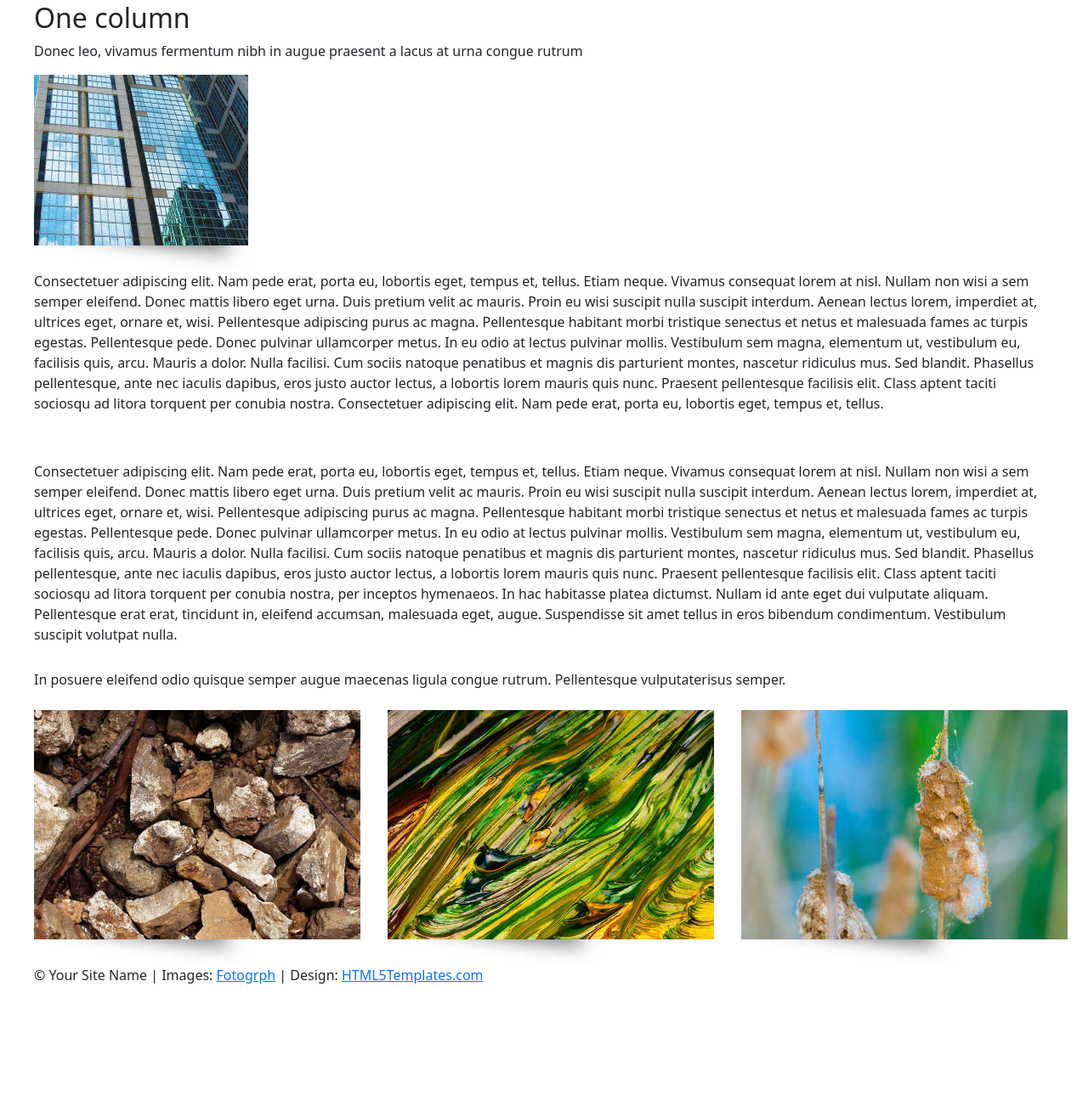
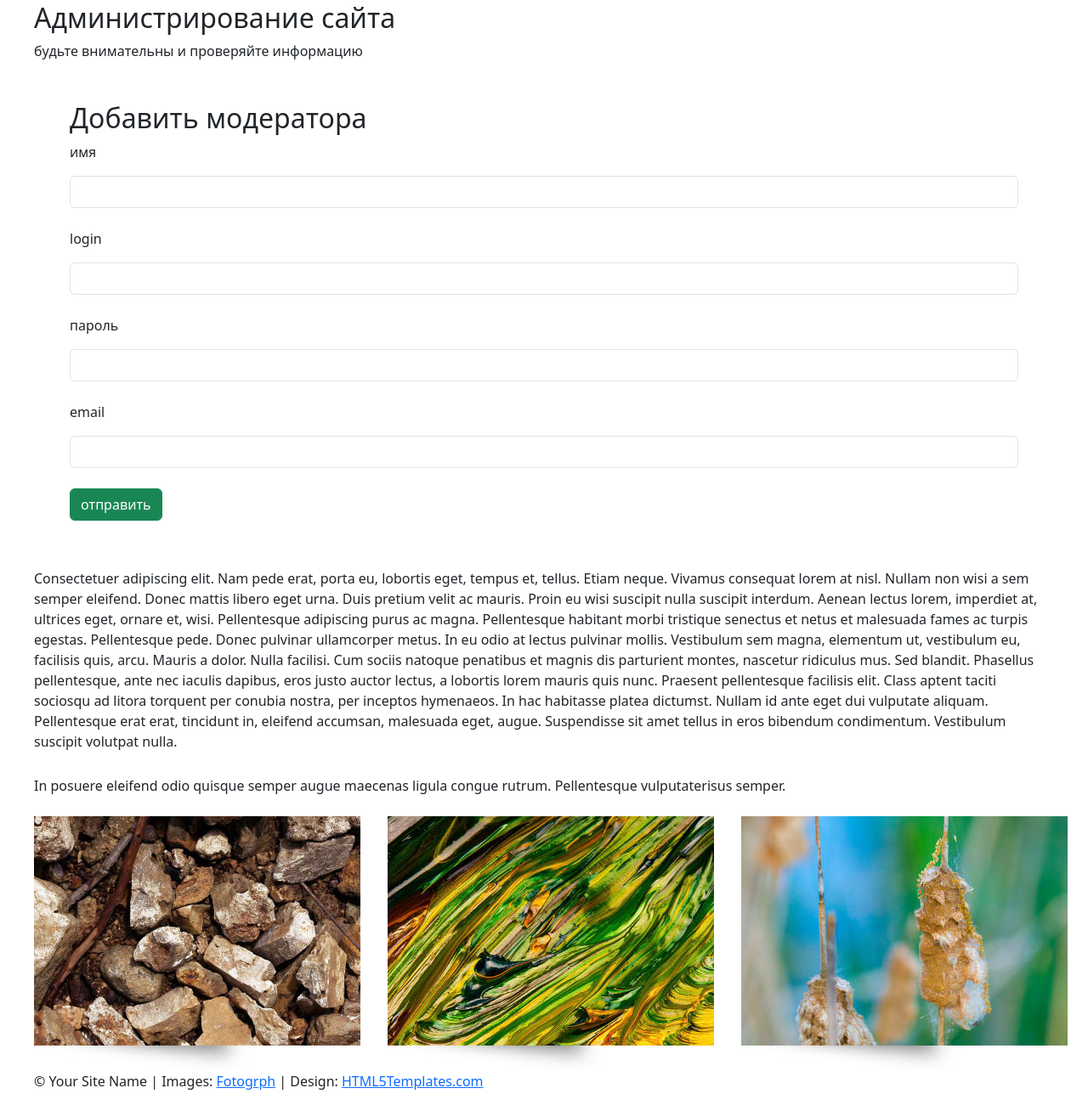
Before and after one commit to vash050/elfs, a Flask app: page /admin/ in a window 1280 px wide. Shown: the part 118-1419 px from the top of the page at 85% size. Before the commit the page ends 1276 px from the top, so only its background shows below. Run offline with Flask 3, Linux system fonts and the light colour scheme; some libraries are stand-ins or nearby versions.

Commit message:
-admin page add moderator

```diff
--- a/templates/admin.html
+++ b/templates/admin.html
@@ -27,28 +27,26 @@
                 <div class="row">
                     <div class="12u">
                         <section id="content">
-                            <h2>One column</h2>
-                            <p class="subtitle">Donec leo, vivamus fermentum nibh in augue praesent a lacus at urna
-                                congue rutrum</p>
-                            <div class="alignleft">
-                                <div class="image-style1"><a href="#"><img src="../static/images/pics02.jpg" alt=""></a>
-                                </div>
-                                <div><a href="#"><img src="../static/css/images/img02.png" width="262" height="30"
-                                                      alt=""></a></div>
+                            <h2>Администрирование сайта</h2>
+                            <p class="subtitle">будьте внимательны и проверяйте информацию</p>
+
+                            <p>
+                            <div class="container mt-5">
+                                <h2>Добавить модератора</h2>
+                                <form method="post">
+                                    <p>имя</p>
+                                    <input type="text" name="name" id="name" class="form-control"><br>
+                                    <p>login</p>
+                                    <input type="text" name="login" id="login" class="form-control"><br>
+                                    <p>пароль</p>
+                                    <input type="password" name="password" id="password" class="form-control"><br>
+                                    <p>email</p>
+                                    <input type="email" name="email" id="email" class="form-control"><br>
+                                    <button type="submit" class="btn btn-success">отправить</button>
+
+                                </form>
                             </div>
-                            <p>Consectetuer adipiscing elit. Nam pede erat, porta eu, lobortis eget, tempus et, tellus.
-                                Etiam neque. Vivamus consequat lorem at nisl. Nullam non wisi a sem semper eleifend.
-                                Donec mattis libero eget urna. Duis pretium velit ac mauris. Proin eu wisi suscipit
-                                nulla suscipit interdum. Aenean lectus lorem, imperdiet at, ultrices eget, ornare et,
-                                wisi. Pellentesque adipiscing purus ac magna. Pellentesque habitant morbi tristique
-                                senectus et netus et malesuada fames ac turpis egestas. Pellentesque pede. Donec
-                                pulvinar ullamcorper metus. In eu odio at lectus pulvinar mollis. Vestibulum sem magna,
-                                elementum ut, vestibulum eu, facilisis quis, arcu. Mauris a dolor. Nulla facilisi. Cum
-                                sociis natoque penatibus et magnis dis parturient montes, nascetur ridiculus mus. Sed
-                                blandit. Phasellus pellentesque, ante nec iaculis dapibus, eros justo auctor lectus, a
-                                lobortis lorem mauris quis nunc. Praesent pellentesque facilisis elit. Class aptent
-                                taciti sociosqu ad litora torquent per conubia nostra. Consectetuer adipiscing elit. Nam
-                                pede erat, porta eu, lobortis eget, tempus et, tellus. </p>
+                            </p>
                             <p>&nbsp;</p>
                             <p>Consectetuer adipiscing elit. Nam pede erat, porta eu, lobortis eget, tempus et, tellus.
                                 Etiam neque. Vivamus consequat lorem at nisl. Nullam non wisi a sem semper eleifend.
```
